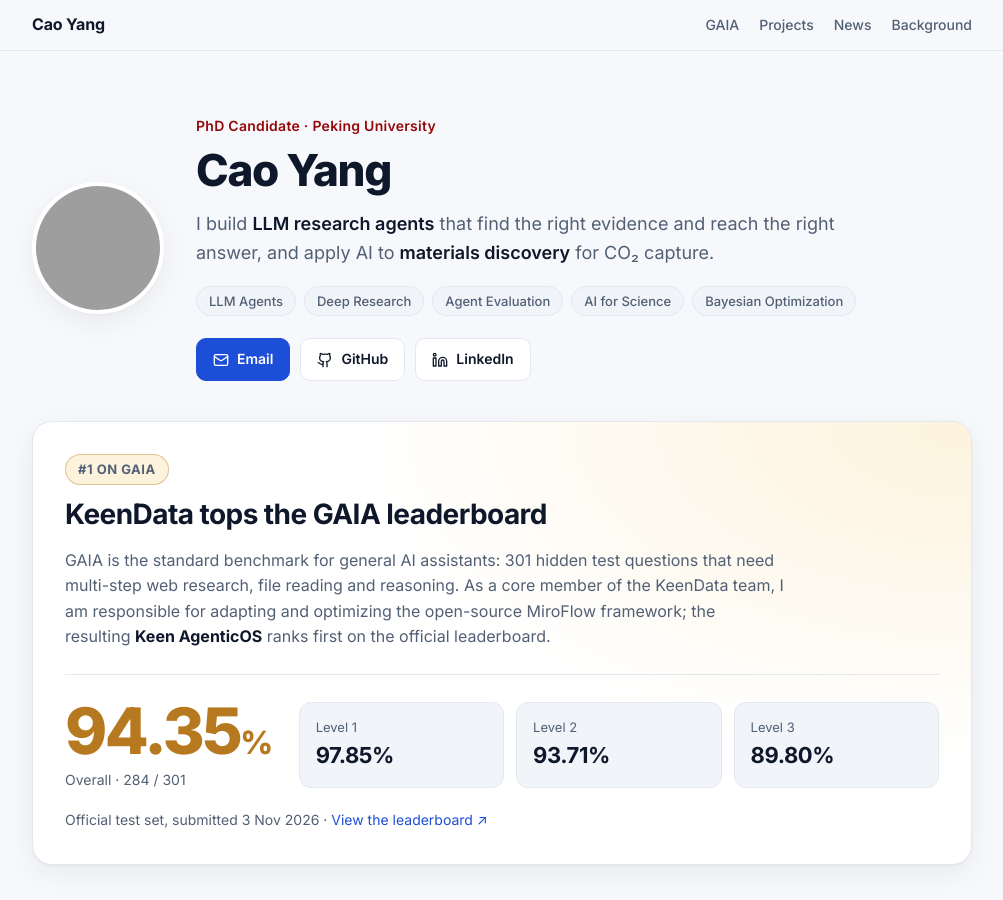
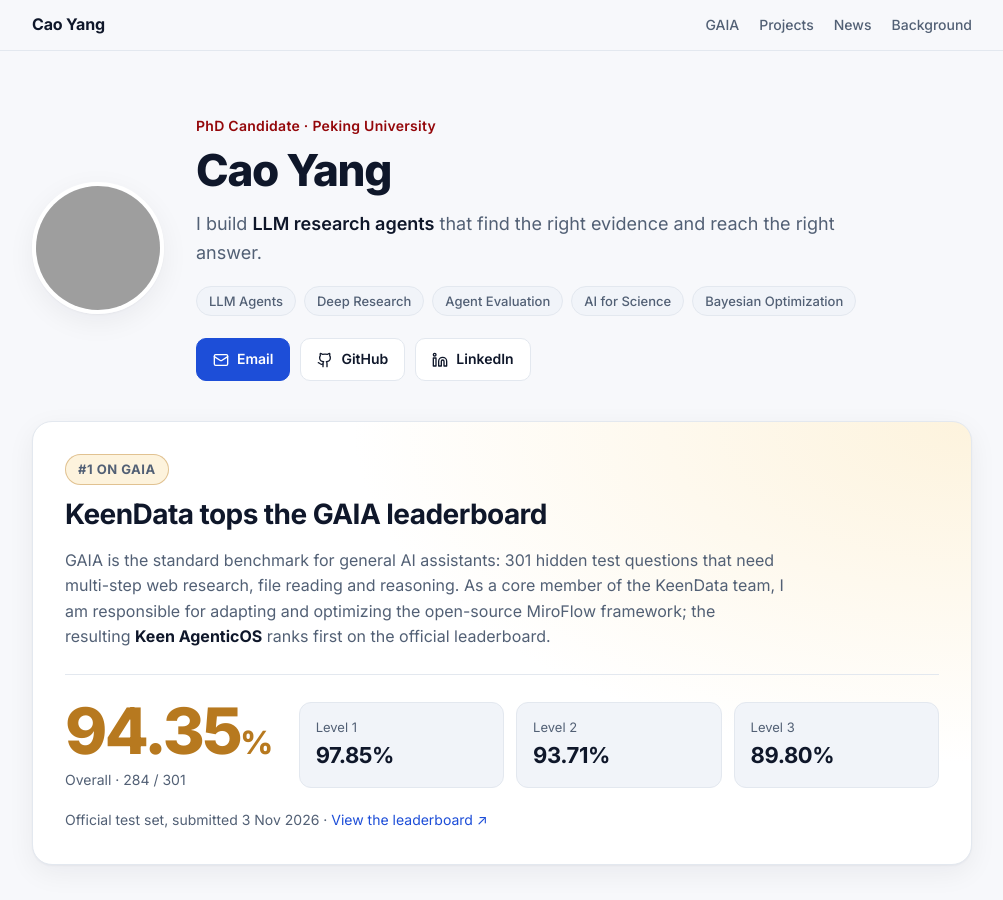
Before and after one commit to qingguang0309/qingguang0309.github.io, a Jekyll site: the page built from index.html, in a window 1280 px wide and 900 px high. Shown: the whole window, without its empty margins (138-1141 px from the left). Built offline with Jekyll 4.4.1, drawn with Linux system fonts in a browser that asks for light colours; grey boxes are pictures that could not be loaded.

Commit message:
Homepage: drop CO2-capture clause from the intro
Co-Authored-By: Claude Opus 5.5 <noreply@anthropic.com>

```diff
--- a/index.html
+++ b/index.html
@@ -16,7 +16,7 @@ title: Cao Yang · Peking University
     <h1>Cao Yang</h1>
     <p class="lede">
       I build <strong>LLM research agents</strong> that find the right evidence and reach the
-      right answer, and apply AI to <strong>materials discovery</strong> for CO₂ capture.
+      right answer.
     </p>
     <div class="chips" aria-label="Research interests">
       <span>LLM Agents</span>
```
